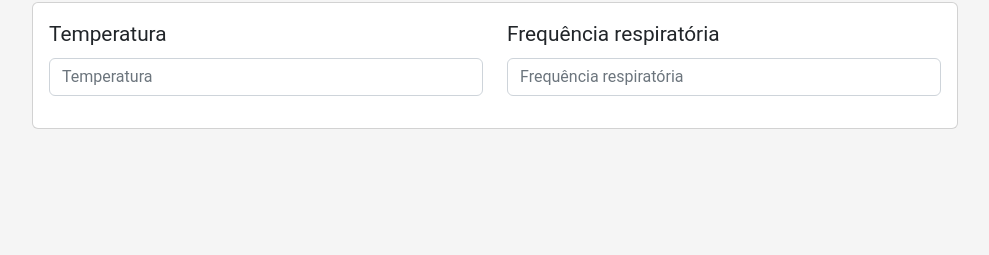
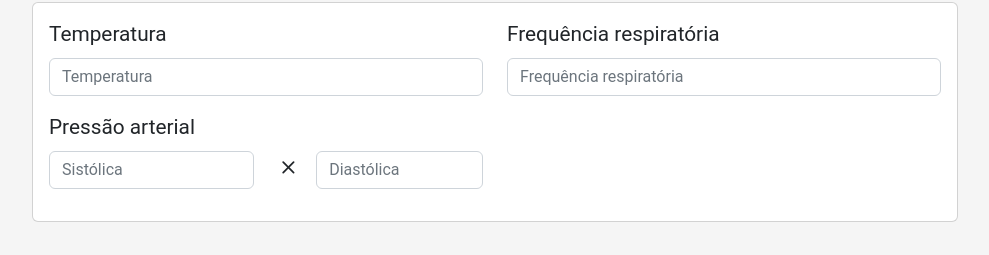
Before and after one commit to danielrosenosi/anchorage, a React (Create React App) app in the folder frontend/: page /attendance/1 in a window 1280 px wide. Shown: the part 276-531 px from the top of the page, without its empty margins (50-1039 px from the left). Built offline with nearby package versions, Linux system fonts and the light colour scheme; no server answers.

Commit message:
feat: design adjustments

```diff
--- a/frontend/src/app/components/VitalSigns/BloodPressure/index.tsx
+++ b/frontend/src/app/components/VitalSigns/BloodPressure/index.tsx
@@ -1,6 +1,7 @@
 import { Form } from "react-bootstrap";
 import { Row } from "react-bootstrap";
 import { Col } from "react-bootstrap";
+import { FiX } from "react-icons/fi";
 
 type BloodPressureProps = {
     systolic?: number;
@@ -24,7 +25,11 @@ export function BloodPressure({ systolic, diastolic, onChangeSistolic, onChangeD
                     />
                 </Col>
 
-                <Col md={6}>
+                <Col md={1}>
+                    <FiX />
+                </Col>
+
+                <Col md={5}>
                     <Form.Control
                         type="number"
                         placeholder="Diastólica"
--- a/frontend/src/pages/Attendance/index.tsx
+++ b/frontend/src/pages/Attendance/index.tsx
@@ -85,8 +85,8 @@ export function Attendance() {
                             </Row>
 
                             <Row>
-                                <Col md={12}>
-
+                                <Col md={6}>
+                                    <BloodPressure />
                                 </Col>
                             </Row>
                         </Card.Body>
--- a/frontend/src/pages/Home/index.tsx
+++ b/frontend/src/pages/Home/index.tsx
@@ -77,7 +77,7 @@ export function Home() {
         <div className="mx-4 my-4">
             <Button
                 variant="primary"
-                className="d-flex justify-content-start align-items-center gap-2 mb-3"
+                className="d-flex align-items-center gap-2 mb-3"
                 onClick={() => {
                     setShowPatientModal(true);
                     setEditPatient(0);
@@ -93,7 +93,7 @@ export function Home() {
                     className="align-items-center overflow-hidden border rounded-3"
                 >
                     <thead>
-                        <tr>
+                        <tr className="bg-primary text-white">
                             <th>FOTO</th>
                             <th>NOME</th>
                             <th>CONDIÇÃO</th>
```
